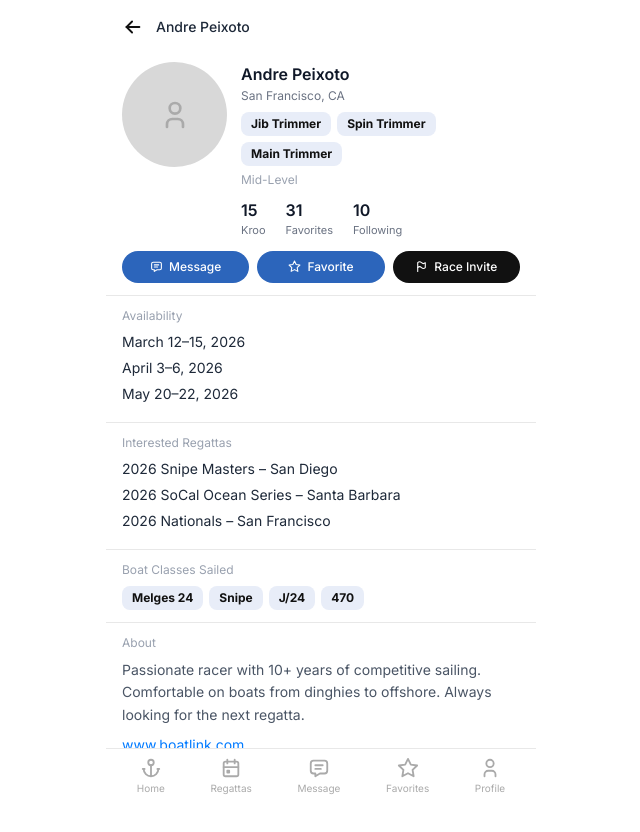
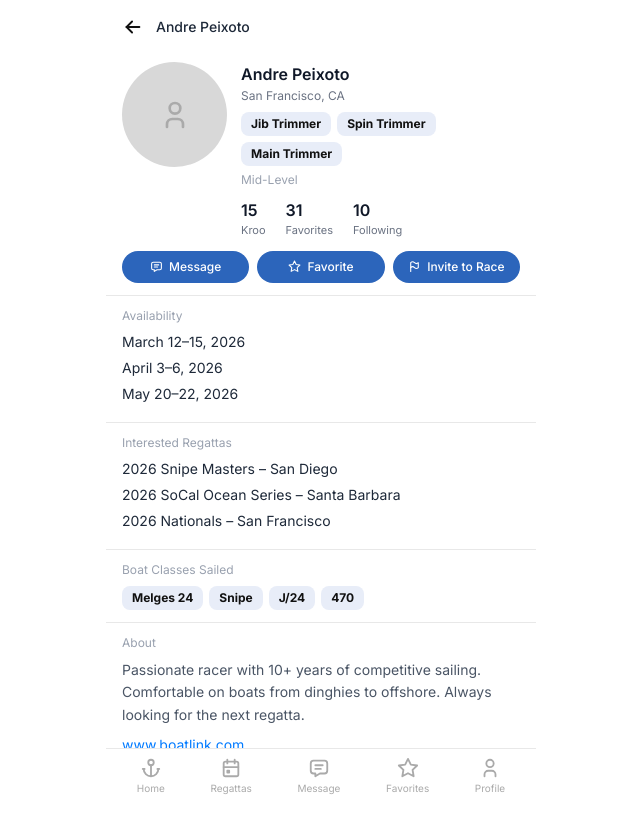
Before and after one commit to kroosailapp-crypto/kroo, a Next.js app: page /crew/1 in a window 1280 px wide. Shown: the top 832 px of the page, without its empty margins (319-959 px from the left). Built offline with nearby package versions, Linux system fonts and the light colour scheme.

Commit message:
Rename Race Invite to Invite to Race, color #2C65BB
Co-Authored-By: Claude Sonnet 4.6 <noreply@anthropic.com>

```diff
--- a/app/crew/[id]/page.js
+++ b/app/crew/[id]/page.js
@@ -189,9 +189,9 @@ export default function CrewPublicProfile({ params }) {
           </button>
           <button
             className="flex-1 flex items-center justify-center gap-1.5 py-2 rounded-full text-xs font-medium text-white"
-            style={{ backgroundColor: "#111" }}
+            style={{ backgroundColor: "#2C65BB" }}
           >
-            <IconFlag size={13} /> Race Invite
+            <IconFlag size={13} /> Invite to Race
           </button>
         </div>
 
```
